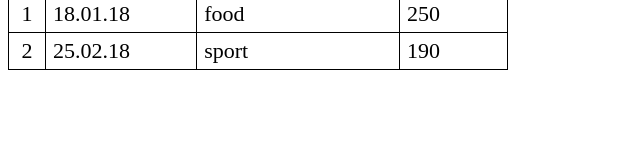
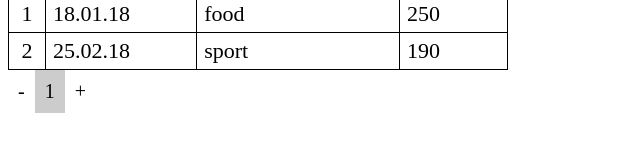
Before and after one commit to Stanislavshina/vue_crm, a Vue app: page / in a window 1280 px wide. Shown: the part 227-378 px from the top of the page, without its empty margins (0-640 px from the left). Built offline with nearby package versions, Linux system fonts and the light colour scheme.

Commit message:
pag added

```diff
--- a/src/components/PaymentsList.vue
+++ b/src/components/PaymentsList.vue
@@ -10,7 +10,7 @@
         </tr>
       </thead>
       <tbody>
-        <tr v-for="(i,indx) of getPaymentsList" :key="indx">
+        <tr v-for="(i,indx) in currentElements" :key="indx">
           <td>{{indx}}</td>
           <td>{{i.date}}</td>
           <td>{{i.category}}</td>
@@ -18,6 +18,7 @@
         </tr>
       </tbody>
     </table>
+    <pagination :length="getPaymentsList.length" :n="n" :cur="page" @paginate="onPaginate"/>
     <!-- <ul>
       <li v-for="(i, indx) in items" :key="indx">
         <div>{{indx}}</div>
@@ -31,13 +32,29 @@
 
 <script>
 import {mapGetters} from "vuex";
+import pagination from './pagination.vue';
 export default {
+  components: { pagination },
+  data(){
+    return {
+      page: 1,
+      n: 3
+    }
+  },
   computed:{
 ...mapGetters([
   'getPaymentsList'
-])
+]),
+currentElements(){
+  const { n, page } = this
+      return this.getPaymentsList.slice(n * (page - 1), n * (page - 1) + n)
+}
   },
-  methods: {}
+  methods: {
+    onPaginate (p) {
+      this.page = p
+    }
+  },
 }
 </script>
 
--- /dev/null
+++ b/src/components/pagination.vue
@@ -0,0 +1,48 @@
+<template>
+  <div :class="[$style.wrp]">
+    <div @click="onClick(cur - 1)">-</div>
+    <div
+      v-for="i in amount" :key="i"
+      :class="{
+        [$style.active]: cur === i
+      }"
+      @click="onClick(i)"
+    >{{ i }}</div>
+    <div @click="onClick(cur + 1)">+</div>
+  </div>
+</template>
+
+<script>
+export default {
+  props: {
+    length: Number,
+    n: Number,
+    cur: Number
+  },
+  computed: {
+    amount () {
+      return Math.ceil(this.length / this.n)
+    }
+  },
+  methods: {
+    onClick (p) {
+      if (p < 1 || p > this.amount) {
+        return
+      }
+      this.$emit('paginate', p)
+    }
+  }
+}
+</script>
+
+<style module lang="scss">
+.wrp {
+  display: flex;
+  & > div {
+    padding: 10px;
+    &.active {
+      background: #ccc;
+    }
+  }
+}
+</style>
```
